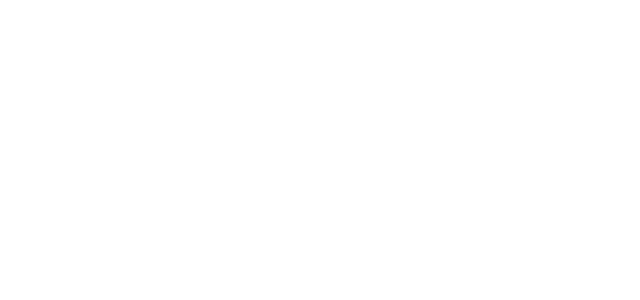
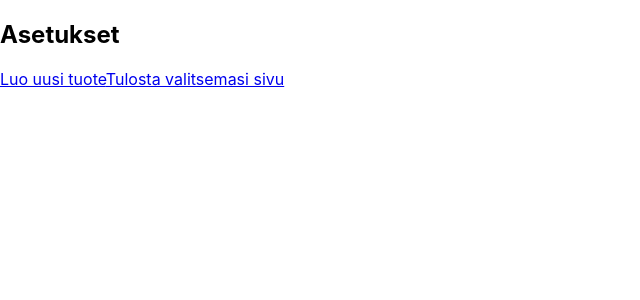
Before and after one commit to juhj095/proto, a React (Create React App) app in the folder frontend/: page /asetukset in a window 1280 px wide. Before the commit this address had no page. Shown: the top 300 px of the page, without its empty margins (0-640 px from the left). Built offline with nearby package versions, Linux system fonts and the light colour scheme.

Commit message:
tulostus

```diff
--- a/frontend/src/App.js
+++ b/frontend/src/App.js
@@ -3,6 +3,7 @@ import { Tuote } from './toiminnot/Tuote';
 import { Routes, Route, BrowserRouter as Router } from 'react-router-dom';
 import { UusiTuote } from './toiminnot/UusiTuote';
 import { Haku } from './toiminnot/Haku';
+import { Asetukset } from './toiminnot/Asetukset';
 
 function App() {
   return (
@@ -11,6 +12,7 @@ function App() {
         <Route path='/' element={<Tuote/>}></Route>
         <Route path='/uusituote' element={<UusiTuote/>}></Route>
         <Route path='/haku' element={<Haku/>}></Route>
+        <Route path='/asetukset' element={<Asetukset/>}></Route>
 
       </Routes>
     </Router>
--- a/frontend/src/toiminnot/Asetukset.js
+++ b/frontend/src/toiminnot/Asetukset.js
@@ -6,7 +6,7 @@ const Asetukset = () => {
     <div>
       <h2>Asetukset</h2>
       <Link to="/uusituote">Luo uusi tuote</Link>
-      <Link to="/tulostus">Luo uusi tuote</Link>
+      <Link to="/tulostus">Tulosta valitsemasi sivu</Link>
     </div>
   );
 };
```
